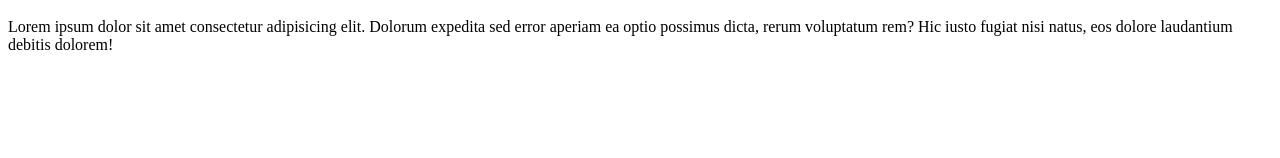
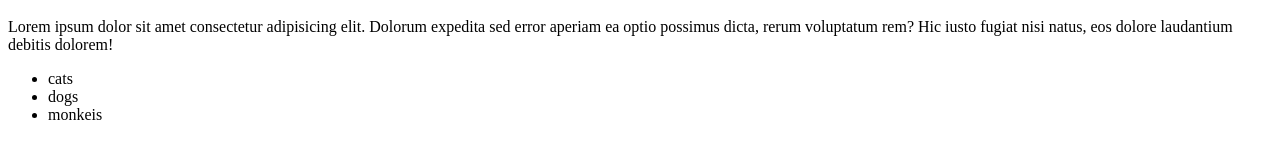
Before and after one commit to sauljlm/p-daniel, a plain HTML site: page index.html in a window 1280 px wide. Shown: the part 130-288 px from the top of the page. Drawn offline with Linux system fonts and the light colour scheme.

Commit message:
I added a list

```diff
--- a/index.html
+++ b/index.html
@@ -10,5 +10,13 @@
   <p>Cambios de Saul</p>
    <br>
    <p> Lorem ipsum dolor sit amet consectetur adipisicing elit. Dolorum expedita sed error aperiam ea optio possimus dicta, rerum voluptatum rem? Hic iusto fugiat nisi natus, eos dolore laudantium debitis dolorem!</p>
+
+   <ul>
+    <li>cats</li>
+    <li>dogs</li>
+    <li>monkeis</li>
+   </ul>
 </body>
+
+
 </html>
```
Also changed, not shown: 2 other files.
